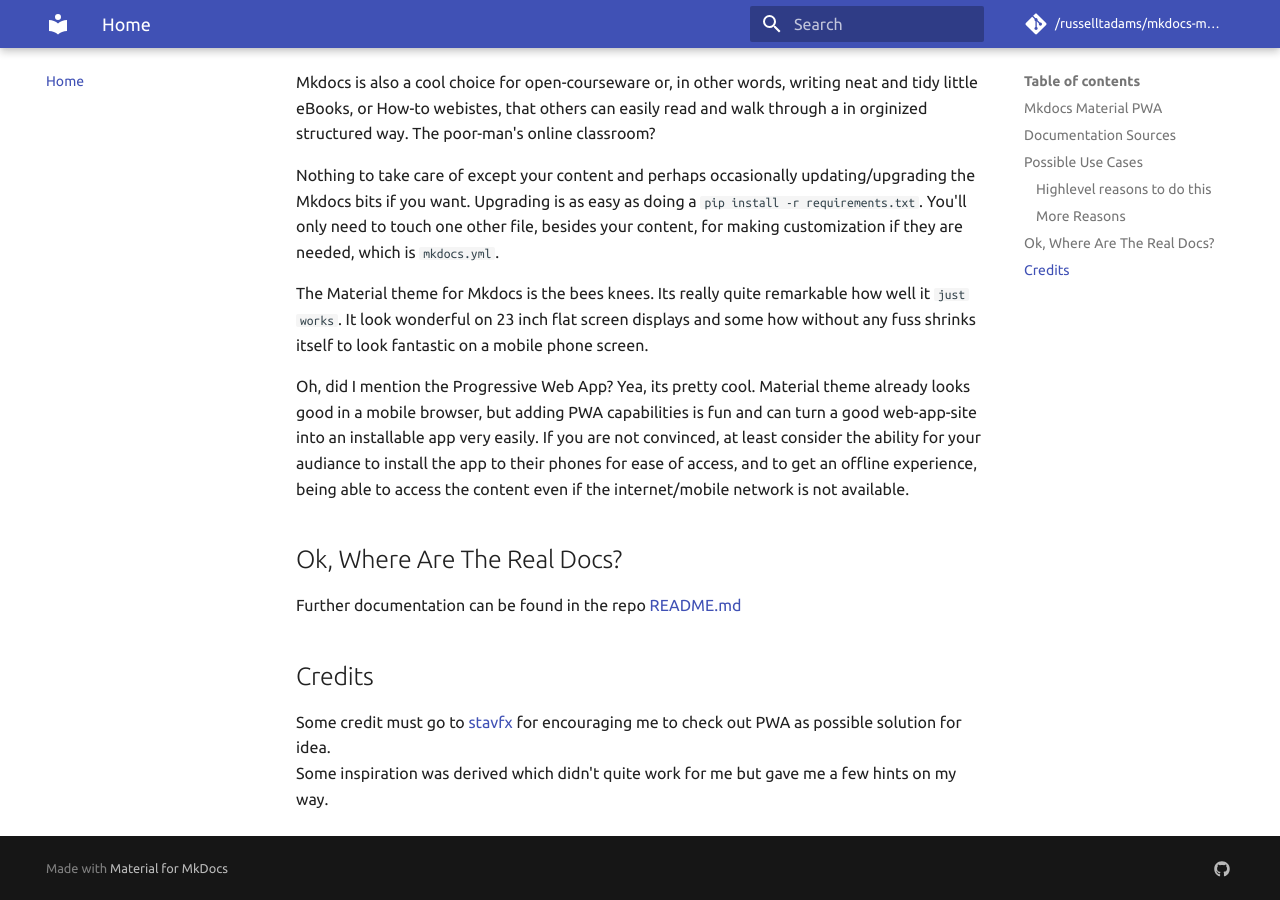
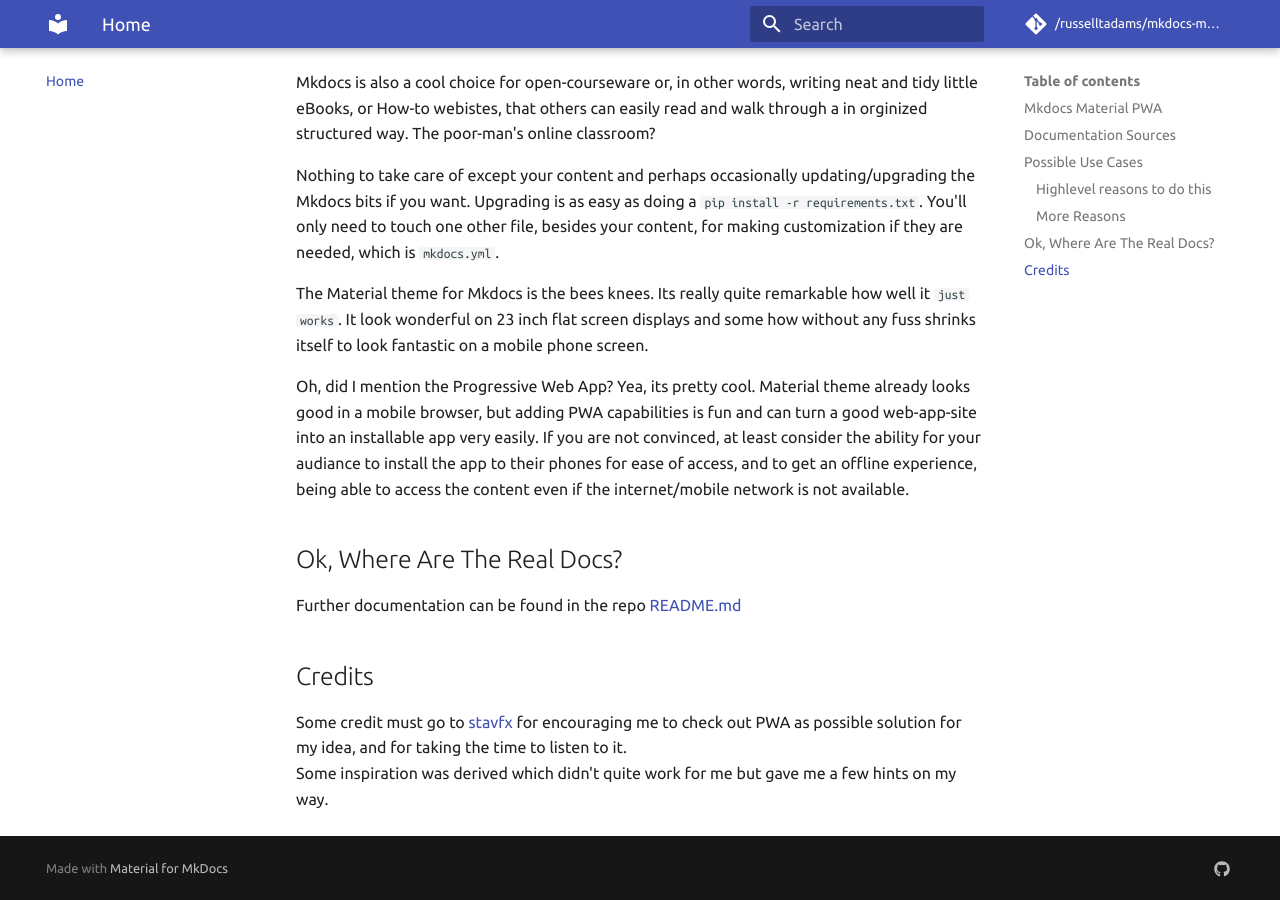
Before and after one commit to russelltadams/mkdocs-material-pwa-vercel.com, an MkDocs documentation site: the page built from docs/index.md, in a window 1280 px wide and 900 px high, scrolled down 1199 px. Built offline with MkDocs 1.6.1 and Material for MkDocs 9.7.7, drawn with Linux system fonts in a browser that asks for light colours; comment, search, counter and statistics services are not loaded.

Commit message:
updating index.md

```diff
--- a/docs/index.md
+++ b/docs/index.md
@@ -43,5 +43,5 @@ Further documentation can be found in the repo [README.md](https://github.com/ru
 
 ## Credits
 
-Some credit must go to [stavfx](https://github.com/stavfx) for encouraging me to check out PWA as possible solution for idea.
+Some credit must go to [stavfx](https://github.com/stavfx) for encouraging me to check out PWA as possible solution for my idea, and for taking the time to listen to it.
 Some inspiration was derived [](https://github.com/Snickdx/pwadocs/) which didn't quite work for me but gave me a few hints on my way.
```
